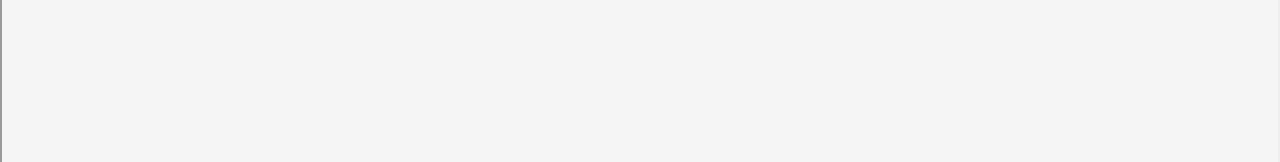
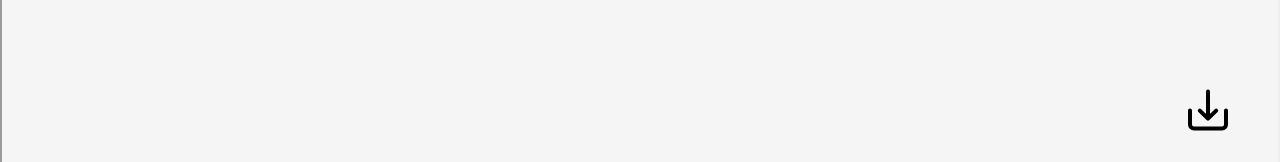
Before and after one commit to jskrnqwerty/my-portfolio, a React (Vite) app: page /resume in a window 1280 px wide. Shown: the part 630-792 px from the top of the page. Built offline with nearby package versions, Linux system fonts and the light colour scheme.

Commit message:
download resume icon

```diff
--- a/src/components/Resume.tsx
+++ b/src/components/Resume.tsx
@@ -6,15 +6,30 @@
 // } from "react-router-dom";
 // import { useEffect } from "react";
 import { resumePath } from "../data/Data";
+// import DownloadButton from "./DownloadButton";
+import DownloadIcon from "./icons/DownloadIcon";
 
 const Resume = () => {
+  const fileUrl = resumePath;
+
+  // FIXME Redirection works on local server. Does not work on live site.
   // const navigateTo = useNavigate();
   // useEffect(() => {
   //   console.log("useEffect triggered");
-  //FIXME Redirection works on local server. Does not work on live site.
-  //   navigateTo(resumePath);
+  //   navigateTo(`/${resumePath}`);
   //   window.location.reload();
   // }, []);
+  const downloadResume = () => {
+    const link = document.createElement("a");
+    link.href = fileUrl;
+    link.setAttribute(
+      "download",
+      "Resume - Web Developer - Jaskaran Singh Kainth.pdf"
+    );
+    document.body.appendChild(link);
+    link.click();
+    document.body.removeChild(link);
+  };
 
   return (
     <>
@@ -26,6 +41,14 @@ const Resume = () => {
         replace={true}
       /> */}
       <div className="pdf-container">
+        {/* <h5>updated on May 30, 2023</h5> */}
+        {/* <DownloadButton /> */}
+        <div
+          className="download-icon"
+          onClick={downloadResume}
+        >
+          <DownloadIcon />
+        </div>
         <iframe
           // https://tinytip.co/tips/html-pdf-params/
           src={resumePath}
--- /dev/null
+++ b/src/components/icons/DownloadIcon.tsx
@@ -0,0 +1,55 @@
+const DownloadIcon = () => {
+  return (
+    <svg
+      // width="800px"
+      // height="800px"
+      viewBox="0 0 24 24"
+      xmlns="http://www.w3.org/2000/svg"
+      aria-label="Download"
+    >
+      <title>Download</title>
+
+      <g id="Complete">
+        <g id="download">
+          <g>
+            <path
+              d="M3,12.3v7a2,2,0,0,0,2,2H19a2,2,0,0,0,2-2v-7"
+              fill="none"
+              stroke="#000000"
+              stroke-linecap="round"
+              stroke-linejoin="round"
+              stroke-width="2"
+            />
+
+            <g>
+              <polyline
+                data-name="Right"
+                fill="none"
+                id="Right-2"
+                points="7.9 12.3 12 16.3 16.1 12.3"
+                stroke="#000000"
+                stroke-linecap="round"
+                stroke-linejoin="round"
+                stroke-width="2"
+              />
+
+              <line
+                fill="none"
+                stroke="#000000"
+                stroke-linecap="round"
+                stroke-linejoin="round"
+                stroke-width="2"
+                x1="12"
+                x2="12"
+                y1="2.7"
+                y2="14.2"
+              />
+            </g>
+          </g>
+        </g>
+      </g>
+    </svg>
+  );
+};
+
+export default DownloadIcon;
--- a/src/styles/components/_resume.scss
+++ b/src/styles/components/_resume.scss
@@ -1,16 +1,80 @@
 @use "../abstracts/colors" as clr;
 @use "../abstracts/sizes" as sz;
 
-button {
-  min-width: 100%;
-}
+.pdf-container {
+  // display: flex;
+  .download-icon {
+    position: fixed;
+    bottom: 1em;
+    right: 2em;
+    padding: 1rem;
+    svg {
+      height: 3em;
+    }
+    path,
+    polyline,
+    line {
+      stroke: black;
+    }
+    // color: white;
+    // background-color: rgb(2, 112, 2);
+    // box-shadow: 0 4px 8px 0 rgba(0, 0, 0, 0.2), 0 6px 20px 0 rgba(0, 0, 0, 0.19);
+    // opacity: 0.8;
+  }
+  .download-icon:hover {
+    svg {
+      // @extend %transition;
+    }
 
-.pdf-container {
-  display: flex;
+    path,
+    polyline,
+    line {
+      @extend %transition;
+      stroke: rgb(2, 112, 2);
+    }
+    // color: rgb(2, 112, 2);
+    // background-color: white;
+    // outline: 2px solid rgb(2, 112, 2);
+
+    // box-shadow: inset;
+    // margin: 0;
+  }
+  .download-icon,
+  svg,
+  path,
+  g,
+  polyline,
+  line {
+    cursor: pointer;
+  }
+
+  // button {
+  //   position: fixed;
+  //   bottom: 0;
+  //   right: 2em;
+  //   padding: 1rem;
+  //   color: white;
+  //   background-color: rgb(2, 112, 2);
+  //   box-shadow: 0 4px 8px 0 rgba(0, 0, 0, 0.2), 0 6px 20px 0 rgba(0, 0, 0, 0.19);
+  //   opacity: 0.8;
+  // }
+  // button:hover {
+  //   color: rgb(2, 112, 2);
+  //   background-color: white;
+  //   outline: 2px solid rgb(2, 112, 2);
+
+  //   // box-shadow: inset;
+  //   // margin: 0;
+  // }
 
   iframe {
     width: 100%;
     height: 100vh;
-    height: 100svh;
+    height: 99.5svh;
+  }
+
+  svg {
+    height: 3em;
+    fill: red;
   }
 }
--- a/src/styles/styles.css
+++ b/src/styles/styles.css
@@ -3,7 +3,9 @@ span.underline, #intro .intro-text h1 span, #header .menu_item:hover {
 }
 
 button:hover,
-.btn:hover, .link:hover, #footer a:hover, .icon:hover .fill-accent-soft-skill, .icon:hover .stroke-accent, .icon:hover .fill-bg, .icon:hover .fill-accent {
+.btn:hover, .link:hover, .pdf-container .download-icon:hover path,
+.pdf-container .download-icon:hover polyline,
+.pdf-container .download-icon:hover line, #footer a:hover, .icon:hover .fill-accent-soft-skill, .icon:hover .stroke-accent, .icon:hover .fill-bg, .icon:hover .fill-accent {
   transition: all ease 200ms;
 }
 
@@ -278,17 +280,41 @@ button:hover,
   padding-top: 1em;
 }
 
-button {
-  min-width: 100%;
+.pdf-container .download-icon {
+  position: fixed;
+  bottom: 1em;
+  right: 2em;
+  padding: 1rem;
 }
-
-.pdf-container {
-  display: flex;
+.pdf-container .download-icon svg {
+  height: 3em;
+}
+.pdf-container .download-icon path,
+.pdf-container .download-icon polyline,
+.pdf-container .download-icon line {
+  stroke: black;
+}
+.pdf-container .download-icon:hover path,
+.pdf-container .download-icon:hover polyline,
+.pdf-container .download-icon:hover line {
+  stroke: rgb(2, 112, 2);
+}
+.pdf-container .download-icon,
+.pdf-container svg,
+.pdf-container path,
+.pdf-container g,
+.pdf-container polyline,
+.pdf-container line {
+  cursor: pointer;
 }
 .pdf-container iframe {
   width: 100%;
   height: 100vh;
-  height: 100svh;
+  height: 99.5svh;
+}
+.pdf-container svg {
+  height: 3em;
+  fill: red;
 }
 
 #skills .skills-container {
```
Also changed, not shown: src/components/DownloadButton.tsx (+5 -3 lines), 1 other file (tests, documents, lock files or other folders).
